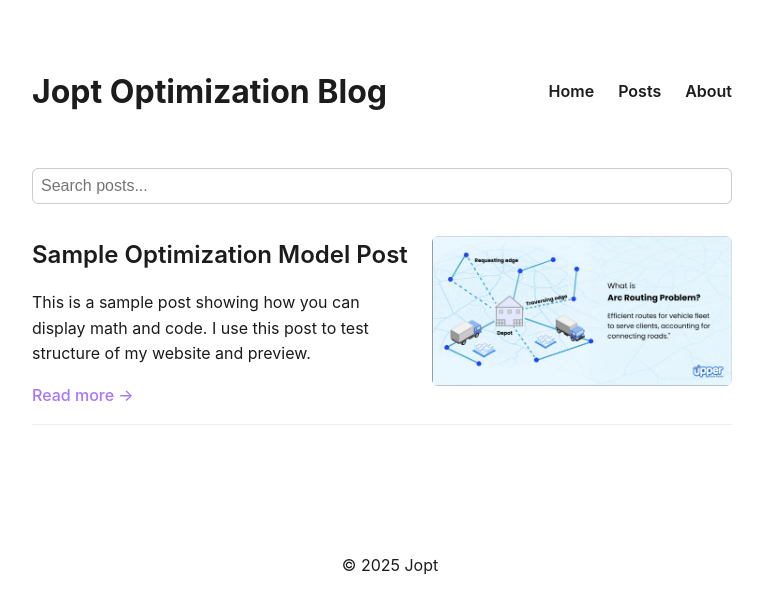
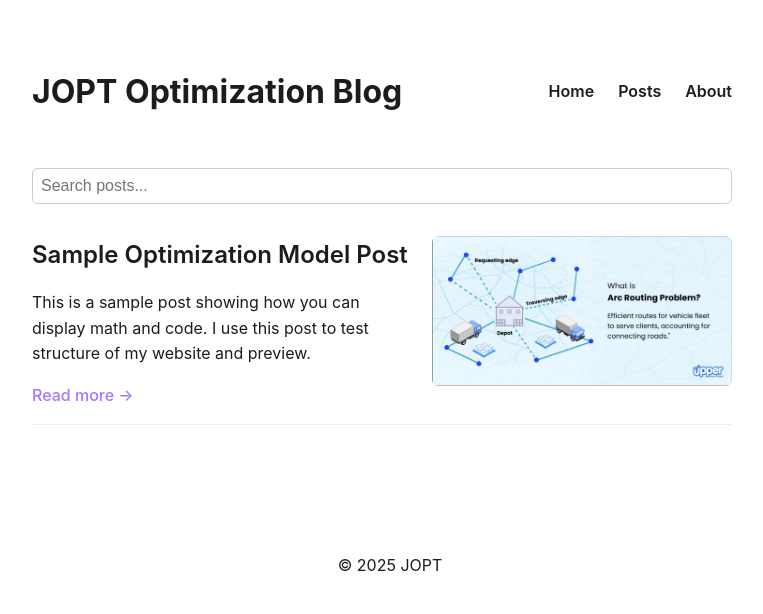
Before and after one commit to josieopt/josieopt.github.io, a Jekyll site: the page built from index.md, in a window 1280 px wide. Shown: the top 614 px of the page, without its empty margins (258-1021 px from the left). Built offline with Jekyll 4.4.1, drawn with Linux system fonts in a browser that asks for light colours; nearby versions of some CDN libraries; a style sheet for code colours, icons or effects is not loaded.

Commit message:
Update default.html

```diff
--- a/_layouts/default.html
+++ b/_layouts/default.html
@@ -18,7 +18,7 @@
 <body>
   <div class="container">
     <header>
-      <h1><a href="/" class="blog-title">Jopt Optimization Blog</a></h1>
+      <h1><a href="/" class="blog-title">JOPT Optimization Blog</a></h1>
       <nav>
         <a href="/">Home</a>
         <a href="/posts">Posts</a>
@@ -41,7 +41,7 @@
     </main>
 
     <footer>
-      <p>© 2025 Jopt</p>
+      <p>© 2025 JOPT</p>
     </footer>
   </div>
 </body>
```
